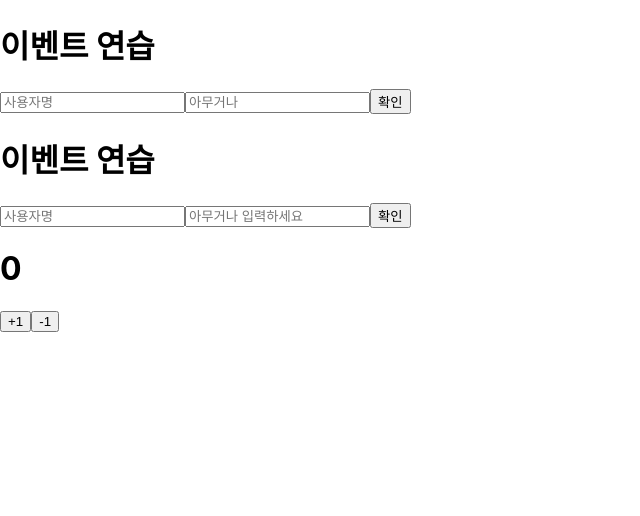
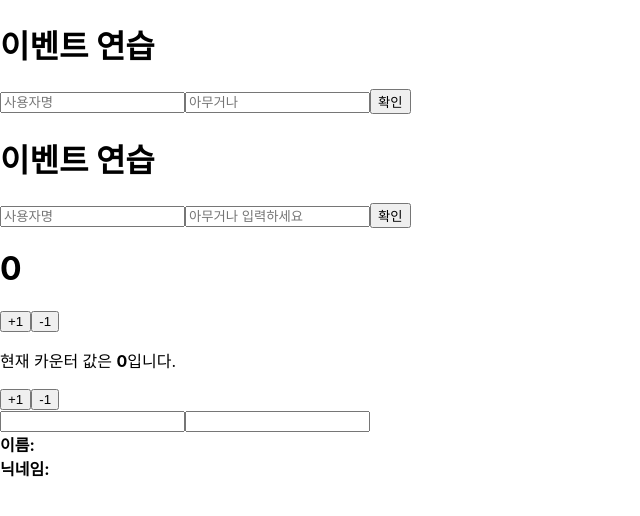
Before and after one commit to HNSCO/React-TypeScript-Study, a React (Create React App) app: page / in a window 1280 px wide. Shown: the top 516 px of the page, without its empty margins (0-640 px from the left). Built offline with nearby package versions, Linux system fonts and the light colour scheme.

Commit message:
Add : component life cycle, hooks
클래스 컴포넌트 라이프사이클 메서드, 함수형 컴포넌트 hook 메서드

```diff
--- a/src/App.js
+++ b/src/App.js
@@ -3,6 +3,8 @@
 import Counter from './Counter';
 import EventPractice from './EventPractice';
 import EventPractice_FunctionVer from './EventPractice_FunctionVer';
+import Counter_HookVer from './Counter_HookVer';
+import Info_Hook from './Info_Hook';
 
 function App() {
   return (
@@ -10,6 +12,8 @@
       <EventPractice></EventPractice>
       <EventPractice_FunctionVer></EventPractice_FunctionVer>
       <Counter></Counter>
+      <Counter_HookVer></Counter_HookVer>
+      <Info_Hook></Info_Hook>
     </div>
   );
 }
--- /dev/null
+++ b/src/Counter_HookVer.js
@@ -0,0 +1,15 @@
+import React, {useState} from 'react';
+
+const CounterHook = () => {
+    const [value, setValue] = useState(0); // [상태값, 상태설정 함수] 기본값은 0으로 설정
+
+    return (
+        <div>
+            <p>현재 카운터 값은 <b>{value}</b>입니다.</p>
+            <button onClick={() => setValue(value +1)}>+1</button>
+            <button onClick={() => setValue(value -1)}>-1</button>
+        </div>
+    );
+};
+
+export default CounterHook;
--- /dev/null
+++ b/src/Info_Hook.js
@@ -0,0 +1,62 @@
+import React, {useState, useEffect} from 'react';
+
+// useEffect : 컴포넌트가 렌더링될 때마다 특정 작업을 수행하도록 설정할 수 있는 hook
+// 클래스 컴포넌트의 componenetDidMount + componentDidUpdate를 합친 형태와 유사
+// 기본적으로 렌더링되고 난 직후마다 실행되며, 두번째 파라미터에 어떤 값을 넣는지에 따라 실행 조건이 달라진다
+
+const InfoHook = () => {
+    const [name, setName] = useState('');
+    const [nickname, setNickname] = useState('');
+
+    // 1. componenetDidMount + componentDidUpdate로 사용하기
+    useEffect(() => {
+        console.log('렌더링 완료');
+        console.log({
+            name,
+            nickname
+        });
+    }, []); // 이렇게 두번째 파라미터에 빈 배열을 넣어주면 마운트될 때 (컴포넌트가 화면에 첫 실행될 때)만 실행된다. (업데이트 시에는 x)
+
+    // 2. componentDidUpdate로 사용하기
+    useEffect(() => {
+        console.log({
+            name,
+            nickname
+        })
+    }, [name]); // 변경되는 값(name)이 update되는 시점에 호출됨
+
+    // 3. unmount되기 전, update되기 직전 사용하기
+    useEffect(() => {
+        console.log('effect');
+        console.log(name);
+        return ()=> {
+            console.log('cleanup');
+            console.log(name);
+        }
+    })
+
+    const onChangeName = e => {
+        setName(e.target.value);
+    };
+
+    const onChangeNickname = e => {
+        setNickname(e.target.value);
+    };
+
+    return (
+        <div>
+            <div>
+                <input value={name} onChange={onChangeName}/>
+                <input value={nickname} onChange={onChangeNickname}/>
+            </div>
+            <div>
+                <b>이름:</b>{name}
+            </div>
+            <div>
+                <b>닉네임:</b>{nickname}
+            </div>
+        </div>
+    );
+ };
+
+ export default InfoHook;
```
Also changed, not shown: src/Iteration.js (added, +13 -0 lines).
